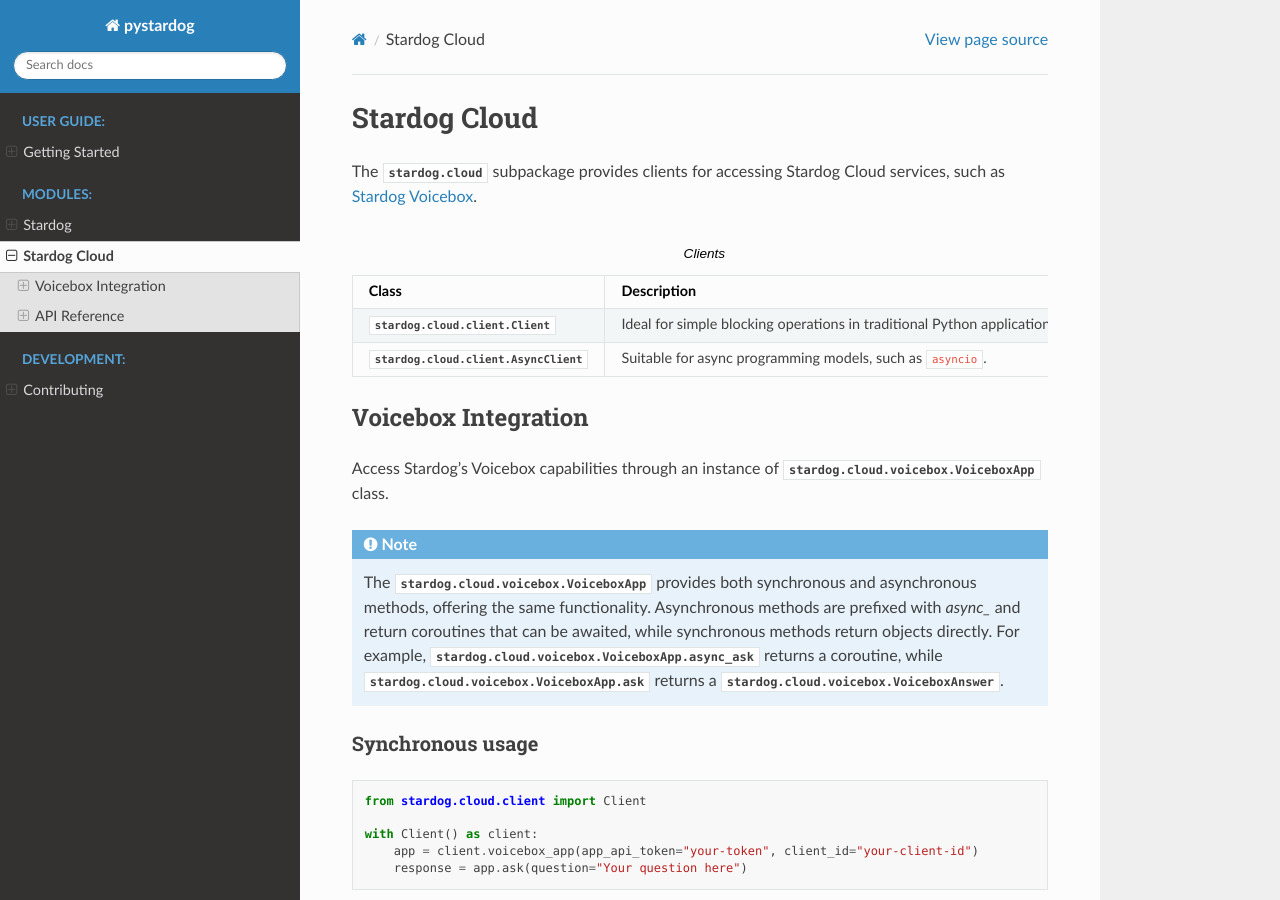
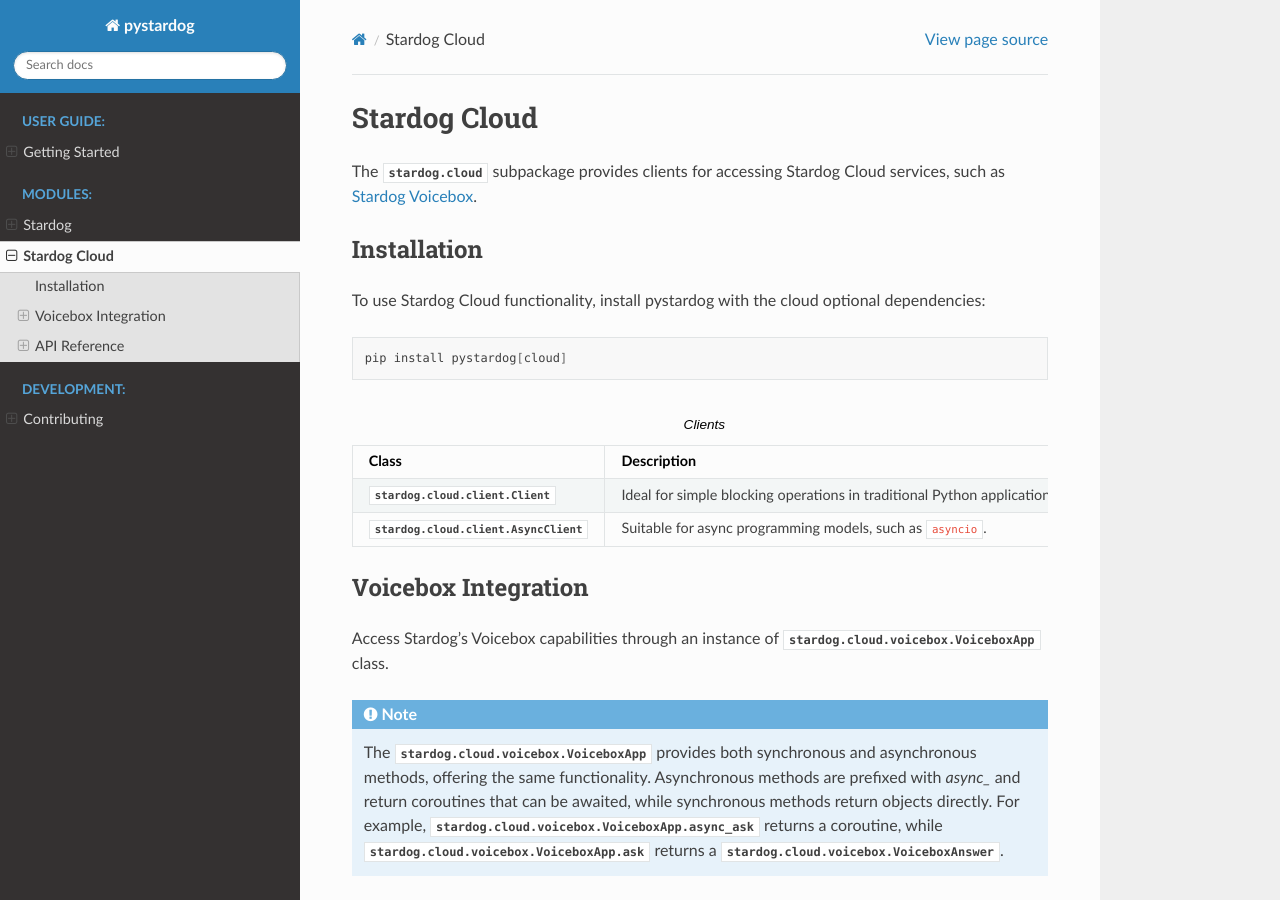
Before and after one commit to stardog-union/pystardog, a Sphinx documentation site: the page built from docs/source/stardog.cloud.rst, in a window 1280 px wide and 900 px high. Built offline with Sphinx 7.4.7 and the Read the Docs theme 3.1.0, drawn with Linux system fonts in a browser that asks for light colours.

Commit message:
improve module documentation with better descriptions

```diff
--- a/docs/source/stardog.cloud.rst
+++ b/docs/source/stardog.cloud.rst
@@ -2,6 +2,15 @@
 ###############
 
 The :obj:`stardog.cloud` subpackage provides clients for accessing Stardog Cloud services, such as `Stardog Voicebox <https://stardog.ai/>`_.
+
+Installation
+************
+
+To use Stardog Cloud functionality, install pystardog with the cloud optional dependencies:
+
+.. code-block:: bash
+
+    pip install pystardog[cloud]
 
 .. list-table:: Clients
     :widths: 50 50
--- a/docs/source/stardog.rst
+++ b/docs/source/stardog.rst
@@ -1,6 +1,7 @@
 Stardog
 #######
 
+The core :obj:`stardog` module provides functionality for connecting to and working with local or remote Stardog knowledge graph endpoints. Use this module for database administration, executing SPARQL queries, and managing data in your Stardog knowledge graphs.
 
 API Reference
 *********************
```
